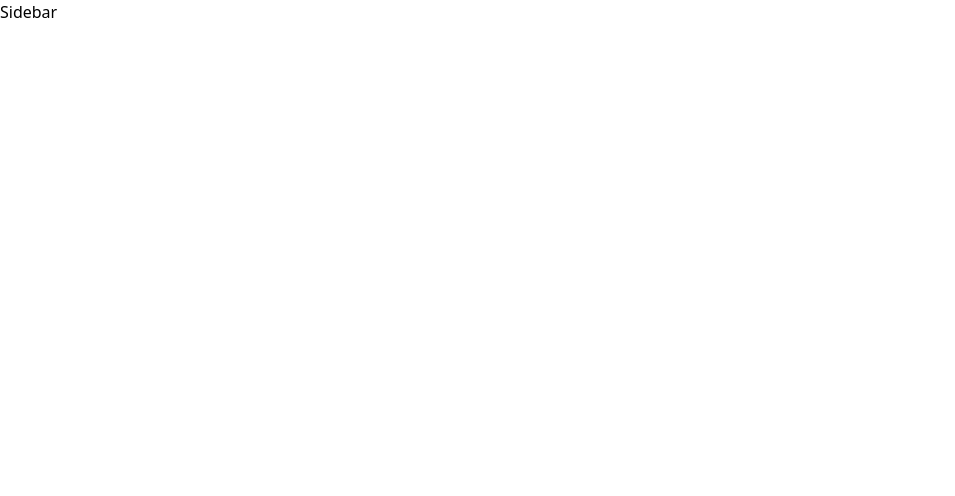
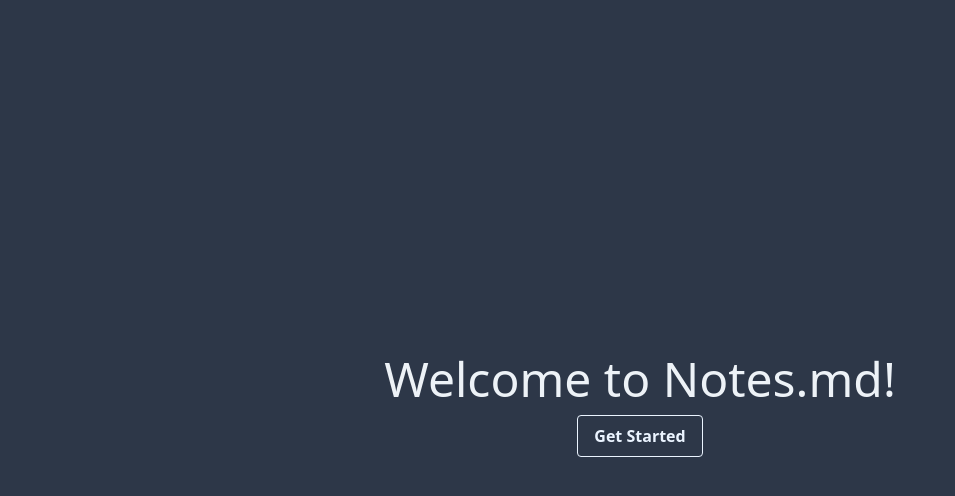
Before and after one commit to udaypydi/markdown-notes, a React app: page / in a window 1280 px wide. Shown: the top 496 px of the page, without its empty margins (0-955 px from the left). Built offline with nearby package versions, Linux system fonts and the light colour scheme; the HTML template or start-up script is replaced by a standard one.

Commit message:
add landing page

```diff
--- a/src/app.jsx
+++ b/src/app.jsx
@@ -7,8 +7,9 @@
 
 export default function App() {
   return (
-    <div>
-      <SideBar />
+    <div className="h-screen w-screen bg-gray-800 flex flex-1 flex-col justify-center items-center">
+        <p className="text-5xl text-gray-200">Welcome to Notes.md!</p>
+        <Button buttonText="Get Started"/>
     </div>
   );
 }
```
